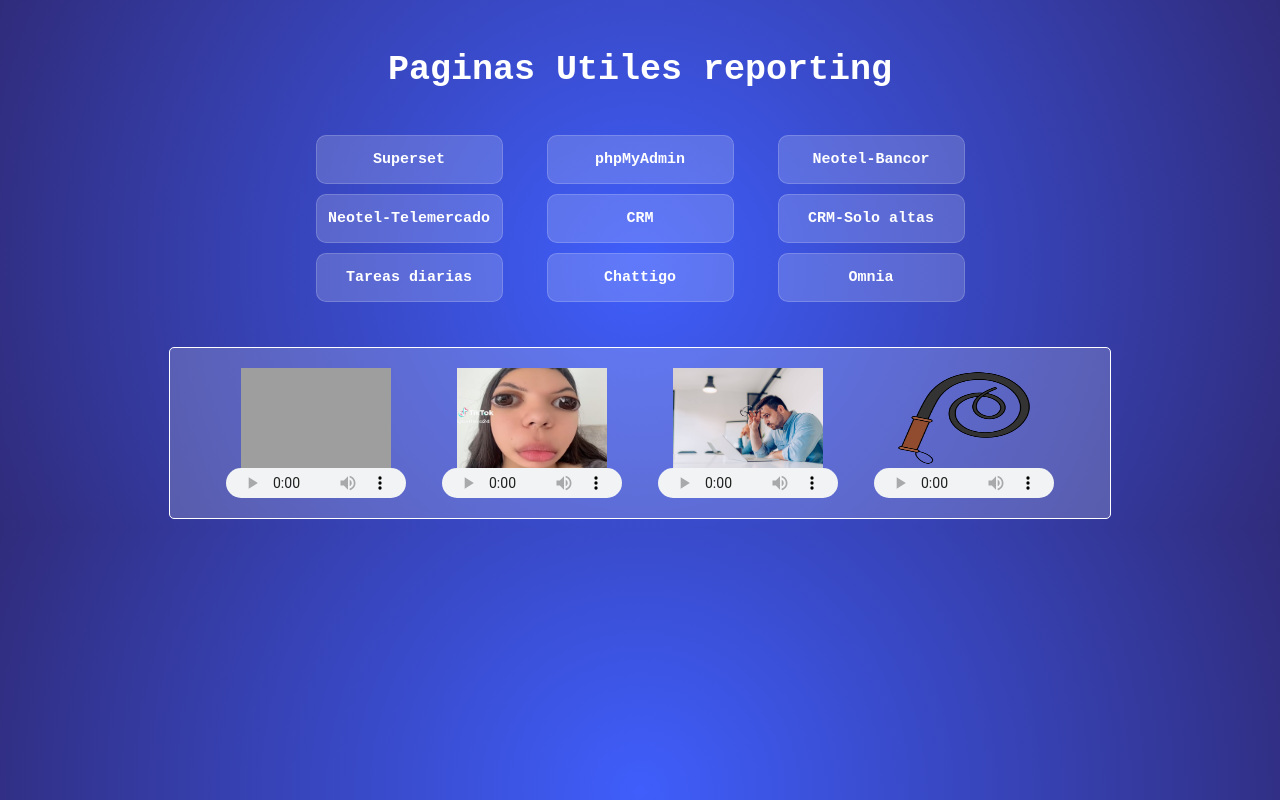
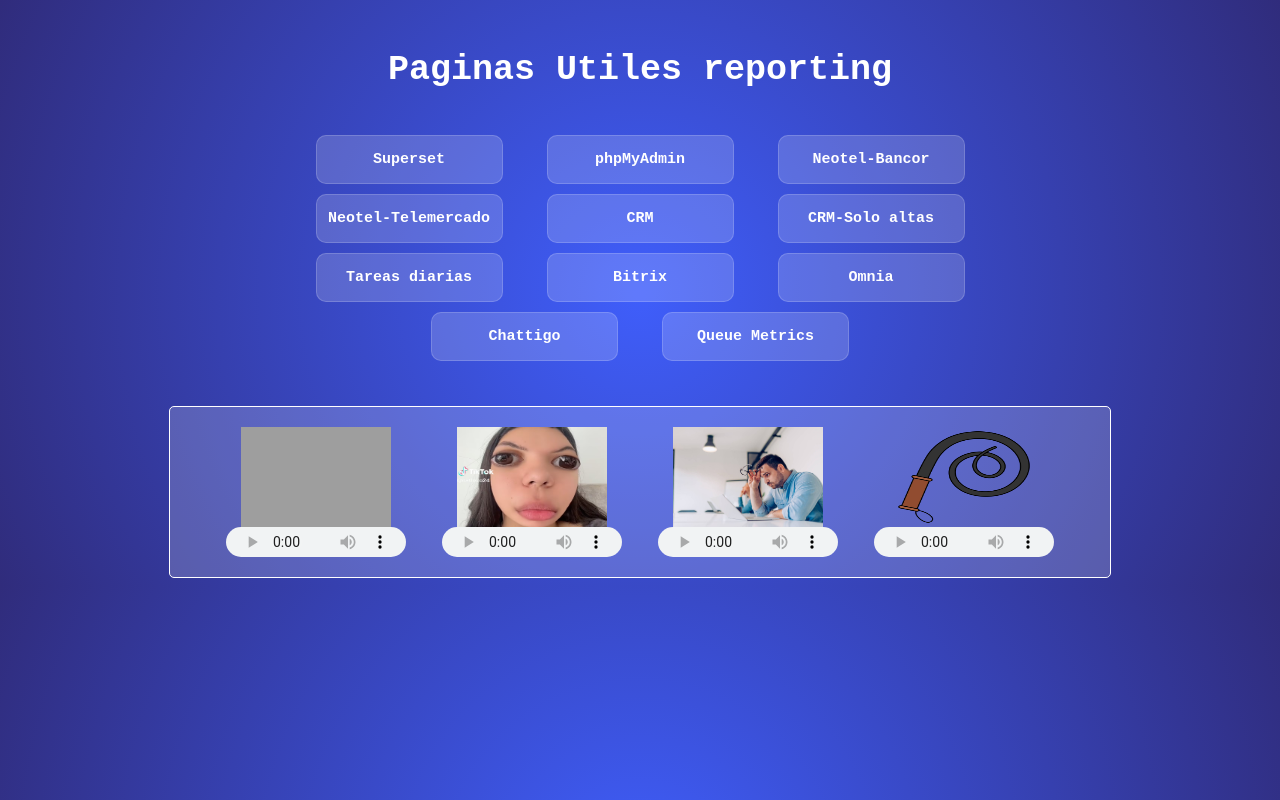
Before and after one commit to ezequielagundez/paginas_utiles.github.io, a plain HTML site: page index.html in a window 1280 px wide. Drawn offline with Linux system fonts and the light colour scheme; grey boxes are pictures that could not be loaded.

Commit message:
cuarto commit

```diff
--- a/index.html
+++ b/index.html
@@ -37,7 +37,7 @@
         >
       </div>
       <div class="buttonContext">
-        <a class="button" target="_blank" href="http://186.153.3.45:5153/"
+        <a class="button" target="_blank" href="http://192.168.0.222/CALLCENTER/default.htm"
           >Neotel-Telemercado</a
         >
       </div>
@@ -68,8 +68,8 @@
         <a
           class="button"
           target="_blank"
-          href="https://login.chattigo.com/pages/login"
-          >Chattigo</a
+          href="https://telemercado.bitrix24.es/"
+          >Bitrix</a
         >
       </div>
 
@@ -79,6 +79,22 @@
           target="_blank"
           href="https://admin-telemercado.omnia.la/login"
           >Omnia</a
+        >
+      </div>
+      <div class="buttonContext">
+        <a
+          class="button"
+          target="_blank"
+          href="https://login.chattigo.com/pages/login"
+          >Chattigo</a
+        >
+      </div>
+      <div class="buttonContext">
+        <a
+          class="button"
+          target="_blank"
+          href="http://192.168.92.11:8080/queuemetrics/autenticazione.jsp"
+          > Queue Metrics</a
         >
       </div>
     </div>
```
